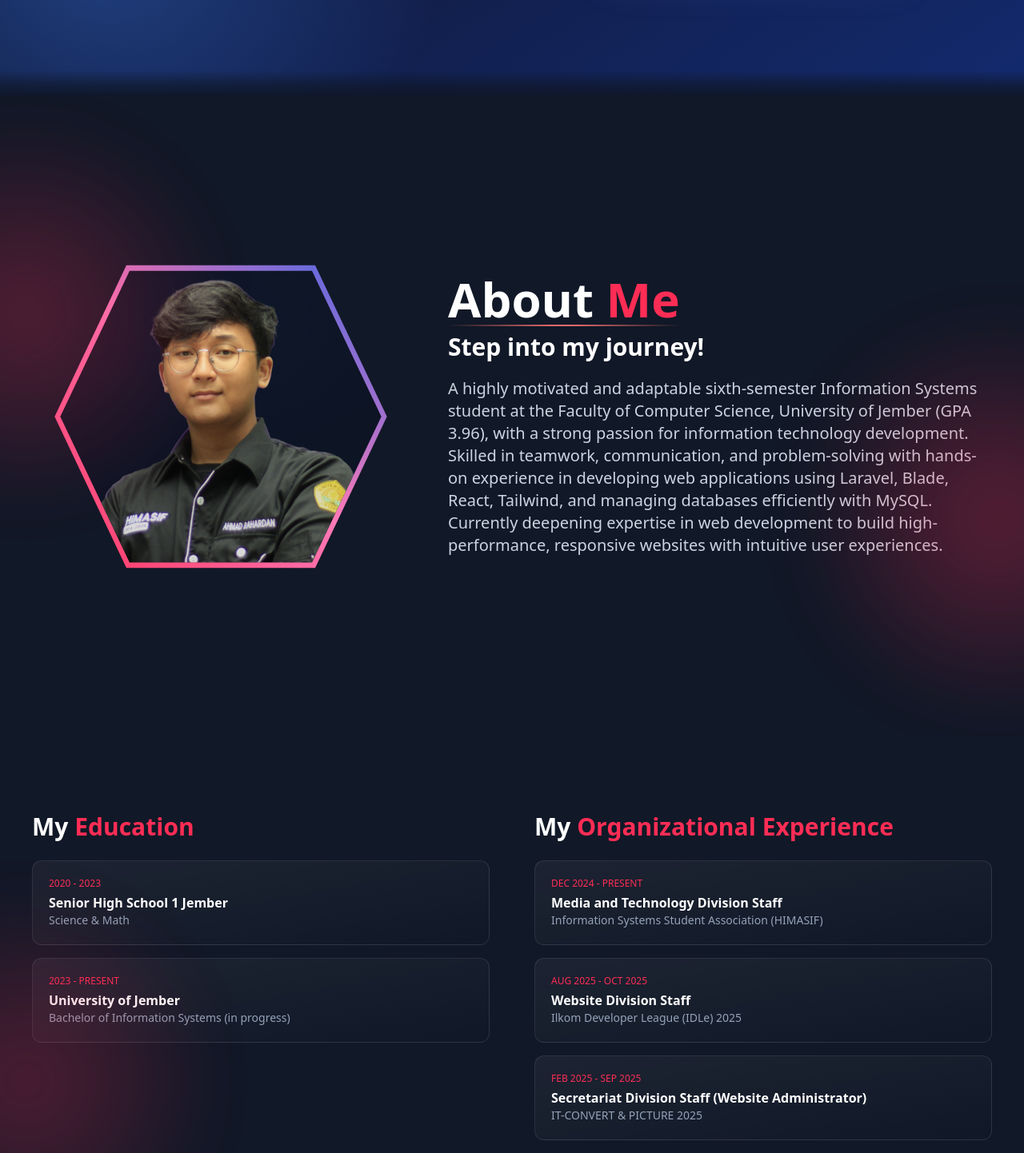
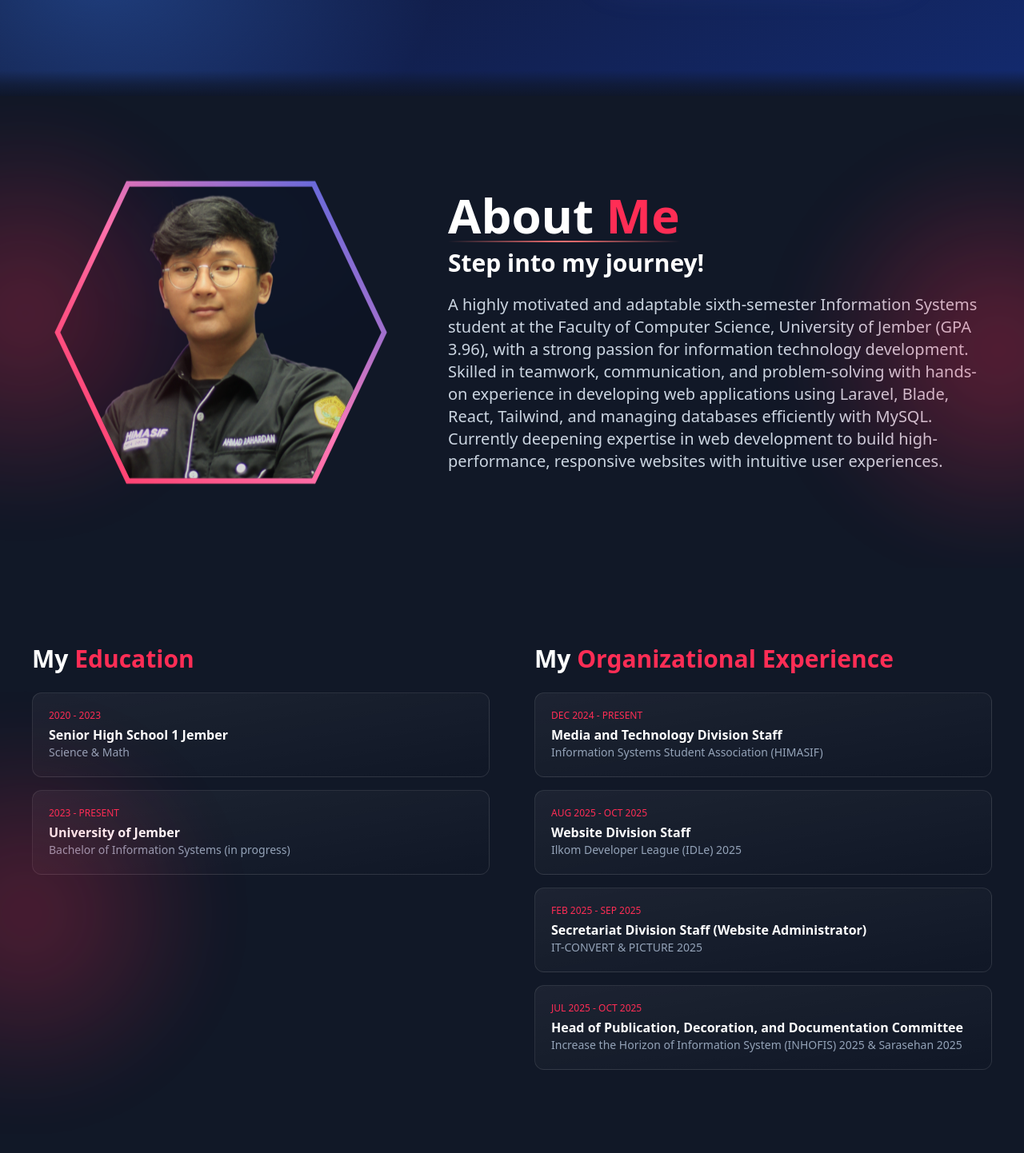
Before and after one commit to ahmadrahardan/portfolio-web, a React (Vite) app: page / in a window 1280 px wide. Shown: the part 680-2122 px from the top of the page at 80% size. Built offline with nearby package versions, Linux system fonts and the light colour scheme.

Commit message:
remove min-h-screen

```diff
--- a/src/components/About.tsx
+++ b/src/components/About.tsx
@@ -70,7 +70,7 @@ const AboutSection = () => {
       id="aboutme"
       className={`${
         darkMode ? "bg-gray-900" : "bg-white"
-      } relative overflow-hidden pb-20 pt-20 min-h-screen flex items-center justify-center transition-colors duration-500`}
+      } relative overflow-hidden pb-20 pt-20 flex items-center justify-center transition-colors duration-500`}
     >
       {/* ======= CORNER GLOWS ======= */}
       <div className="pointer-events-none absolute inset-0 z-10 overflow-hidden">
@@ -135,7 +135,7 @@ const AboutSection = () => {
       </div>
       {/* ======= /CORNER GLOWS ======= */}
 
-      <div className="container mx-auto max-w-screen-xl px-5 md:px-10">
+      <div className="mx-auto max-w-screen-xl px-5 md:px-10">
         <div className="grid grid-cols-1 md:grid-cols-12 gap-12 items-center">
           {/* FOTO – hexagon dengan gradient dinamis */}
           <div
--- a/src/components/Education.tsx
+++ b/src/components/Education.tsx
@@ -78,7 +78,7 @@ const ExperienceEducationSection = () => {
       id="education"
       className={`${
         darkMode ? "bg-gray-900" : "bg-white"
-      } pt-24 pb-20 min-h-screen relative transition-colors duration-500`}
+      } pt-24 pb-20 relative transition-colors duration-500`}
     >
       {/* ======= CORNER GLOWS ======= */}
       <div className="pointer-events-none absolute inset-0 z-0 overflow-hidden">
```
